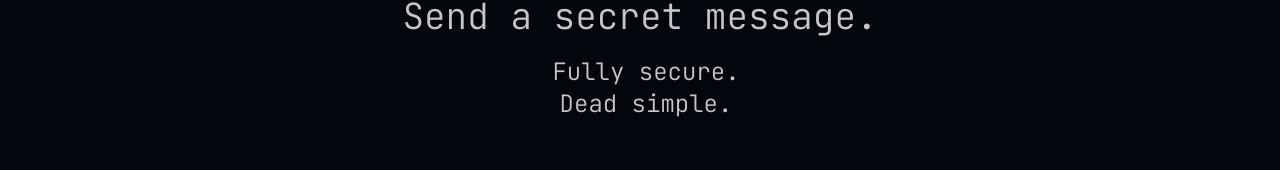
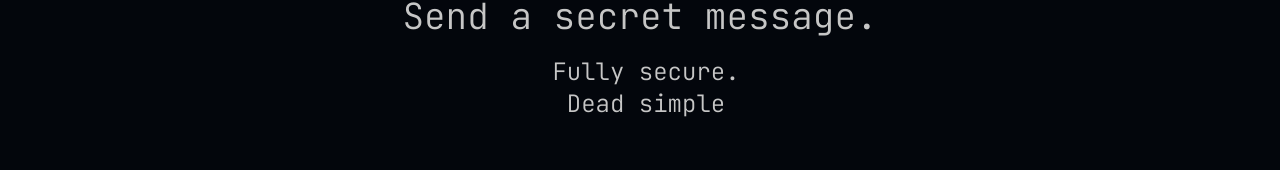
Before and after one commit to brodyd795/secret-message, a Next.js app: page /secret-message/ in a window 1280 px wide. Shown: the part 248-418 px from the top of the page. Built offline with nearby package versions, Linux system fonts and the light colour scheme.

Commit message:
Test concourse deployment

```diff
--- a/pages/index.js
+++ b/pages/index.js
@@ -10,7 +10,7 @@ const Home = () =>
         <div className={'flex flex-1 md:flex-none justify-center flex-col ml-4 sm:ml-16 md:items-center md:justify-end md:ml-0 md:mt-32'} style={{height: '30vh'}}>
             <span className={'text-4xl'}>{'Send a secret message.'}</span>
             <span className={'text-2xl mt-5 ml-3'}>{'Fully secure.'}</span>
-            <span className={'text-2xl ml-3'}>{'Dead simple.'}</span>
+            <span className={'text-2xl ml-3'}>{'Dead simple'}</span>
         </div>
         <div className={'p-3 w-full flex justify-center'}>
             <Link href="/send">
```
